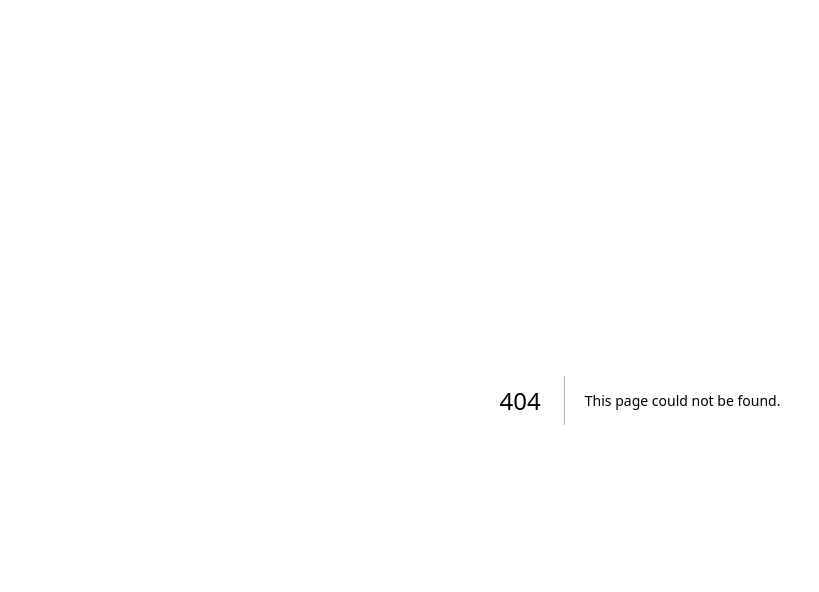
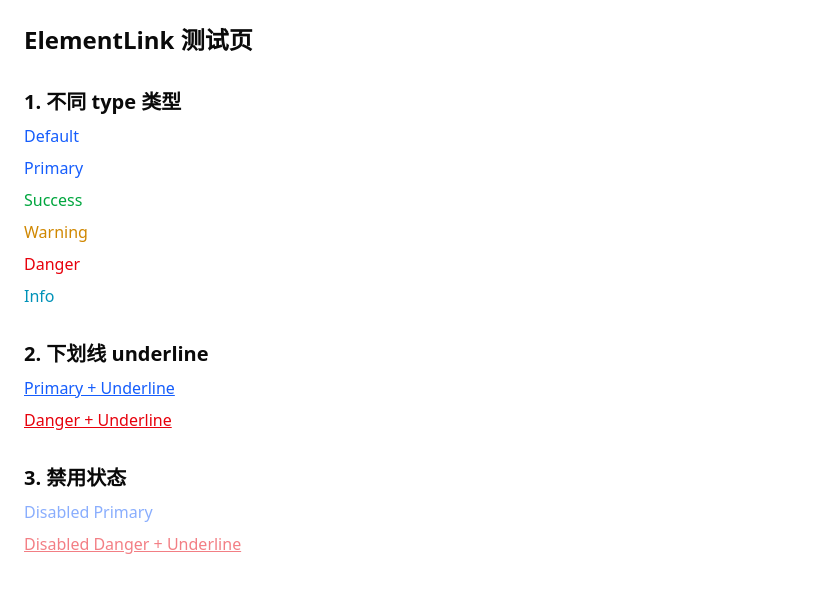
Before and after one commit to z3151zaq/2025hackathon, a Next.js app: page /test/ElementLink in a window 1280 px wide. Before the commit this address had no page. Shown: the top 592 px of the page, without its empty margins (0-819 px from the left). Built offline with nearby package versions, Linux system fonts and the light colour scheme.

Commit message:
feature: create Element style link

```diff
--- /dev/null
+++ b/app/components/ui/ElementLink.tsx
@@ -0,0 +1,62 @@
+"use client";
+
+import { cva, VariantProps } from "class-variance-authority";
+import { cn } from "@/lib/utils";
+import Link from "next/link";
+import { AnchorHTMLAttributes, forwardRef } from "react";
+
+// 定义样式变体
+const elementLinkVariants = cva(
+  "inline-flex items-center transition-colors cursor-pointer focus:outline-none",
+  {
+    variants: {
+      variant: {
+        default: "text-blue-600 hover:underline",
+        primary: "text-blue-600 hover:text-blue-800",
+        success: "text-green-600 hover:text-green-800",
+        warning: "text-yellow-600 hover:text-yellow-800",
+        danger: "text-red-600 hover:text-red-800",
+        info: "text-cyan-600 hover:text-cyan-800",
+      },
+      underline: {
+        true: "underline",
+        false: "no-underline",
+      },
+      disabled: {
+        true: "pointer-events-none opacity-50",
+        false: "",
+      },
+    },
+    defaultVariants: {
+      variant: "default",
+      underline: false,
+      disabled: false,
+    },
+  }
+);
+
+export interface ElementLinkProps
+  extends AnchorHTMLAttributes<HTMLAnchorElement>,
+    VariantProps<typeof elementLinkVariants> {
+      href: string;
+    }
+
+const ElementLink = forwardRef<HTMLAnchorElement, ElementLinkProps>(
+  ({ className, variant, underline, disabled, href, ...props }, ref) => {
+    return (
+      <Link
+        href={href}
+        className={cn(
+          elementLinkVariants({ variant, underline, disabled }),
+          className
+        )}
+        ref={ref}
+        {...props}
+      />
+    );
+  }
+);
+
+ElementLink.displayName = "ElementLink";
+
+export { ElementLink, elementLinkVariants };
--- /dev/null
+++ b/app/test/ElementLink/page.tsx
@@ -0,0 +1,50 @@
+"use client";
+
+import { ElementLink } from "@/app/components/ui/ElementLink";
+
+export default function ElementLinkTestPage() {
+  return (
+    <div className="p-6 space-y-8">
+      <h1 className="text-2xl font-bold">ElementLink 测试页</h1>
+
+      {/* 类型变体 */}
+      <section>
+        <h2 className="text-xl font-semibold mb-2">1. 不同 type 类型</h2>
+        <div className="flex flex-col gap-2">
+          <ElementLink href="#" variant="default">Default</ElementLink>
+          <ElementLink href="#" variant="primary">Primary</ElementLink>
+          <ElementLink href="#" variant="success">Success</ElementLink>
+          <ElementLink href="#" variant="warning">Warning</ElementLink>
+          <ElementLink href="#" variant="danger">Danger</ElementLink>
+          <ElementLink href="#" variant="info">Info</ElementLink>
+        </div>
+      </section>
+
+      {/* 下划线变体 */}
+      <section>
+        <h2 className="text-xl font-semibold mb-2">2. 下划线 underline</h2>
+        <div className="flex flex-col gap-2">
+          <ElementLink href="#" variant="primary" underline>
+            Primary + Underline
+          </ElementLink>
+          <ElementLink href="#" variant="danger" underline>
+            Danger + Underline
+          </ElementLink>
+        </div>
+      </section>
+
+      {/* 禁用状态 */}
+      <section>
+        <h2 className="text-xl font-semibold mb-2">3. 禁用状态</h2>
+        <div className="flex flex-col gap-2">
+          <ElementLink href="#" variant="primary" disabled>
+            Disabled Primary
+          </ElementLink>
+          <ElementLink href="#" variant="danger" underline disabled>
+            Disabled Danger + Underline
+          </ElementLink>
+        </div>
+      </section>
+    </div>
+  );
+}
```
